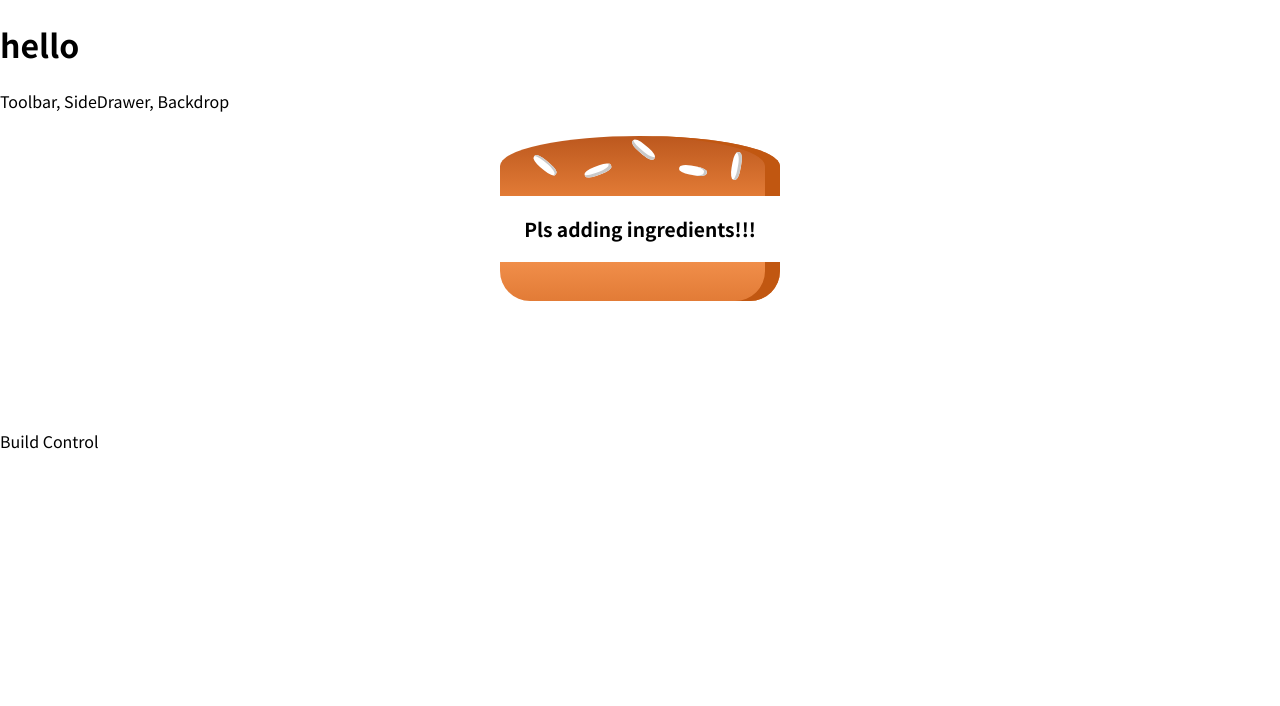
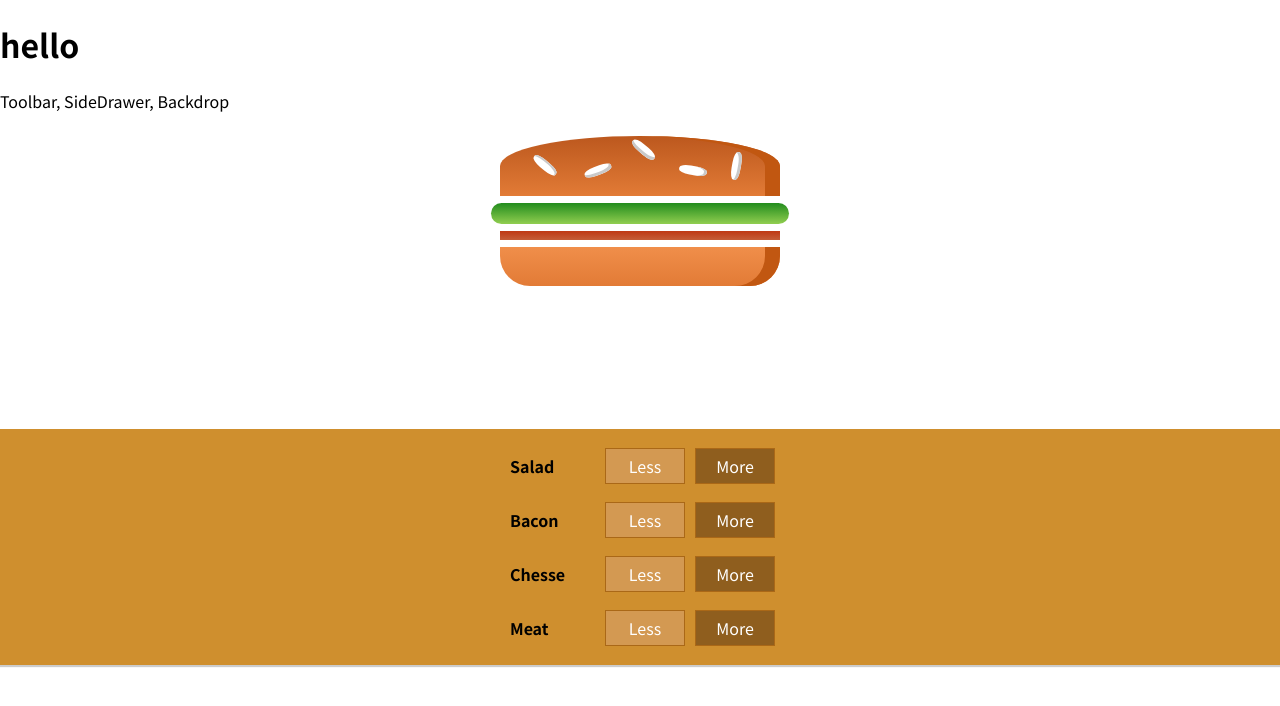
Before and after one commit to trlong357/Burger, a React (Create React App) app: page / in a window 1280 px wide. Shown: the top 706 px of the page. Built offline with nearby package versions, Linux system fonts and the light colour scheme.

Commit message:
131 & 132. Adding the Build Control Component / Outputting Multiple Build Controls

```diff
--- /dev/null
+++ b/src/components/Burger/BuildControls/BuildControl/BuildControl.js
@@ -0,0 +1,11 @@
+import React from "react";
+import classes from "./BuildControl.module.css";
+const buildControl = (props) => (
+  <div className={classes.BuildControl}>
+    <div className={classes.Label}>{props.label}</div>
+    <button className={classes.Less}>Less</button>
+    <button className={classes.More}>More</button>
+  </div>
+);
+
+export default buildControl;
--- /dev/null
+++ b/src/components/Burger/BuildControls/BuildControl/BuildControl.module.css
@@ -0,0 +1,58 @@
+.BuildControl {
+  display: flex;
+  justify-content: space-between;
+  align-items: center;
+  margin: 5px 0;
+}
+
+.BuildControl button {
+  display: block;
+  font: inherit;
+  padding: 5px;
+  margin: 0 5px;
+  width: 80px;
+  border: 1px solid #aa6817;
+  cursor: pointer;
+  outline: none;
+}
+
+.BuildControl button:disabled {
+  background-color: #ac9980;
+  border: 1px solid #7e7365;
+  color: #ccc;
+  cursor: default;
+}
+
+.BuildControl button:hover:disabled {
+  background-color: #ac9980;
+  color: #ccc;
+  cursor: not-allowed;
+}
+
+.Label {
+  padding: 10px;
+  font-weight: bold;
+  width: 80px;
+}
+
+.BuildControl .Less {
+  background-color: #d39952;
+  color: white;
+}
+
+.BuildControl .More {
+  background-color: #8f5e1e;
+  color: white;
+}
+
+.BuildControl .Less:hover,
+.BuildControl .Less:active {
+  background-color: #daa972;
+  color: white;
+}
+
+.BuildControl .More:hover,
+.BuildControl .More:active {
+  background-color: #99703f;
+  color: white;
+}
--- /dev/null
+++ b/src/components/Burger/BuildControls/BuildControls.js
@@ -0,0 +1,19 @@
+import React from "react";
+import classes from "./BuildControls.module.css";
+import BuildControl from "./BuildControl/BuildControl";
+const controls = [
+  { label: "Salad", type: "salad" },
+  { label: "Bacon", type: "bacon" },
+  { label: "Chesse", type: "chesse" },
+  { label: "Meat", type: "Meat" },
+];
+
+const buildControls = (props) => (
+  <div className={classes.BuildControls}>
+    {controls.map((ctrl) => (
+      <BuildControl key={ctrl.label} label={ctrl.label} />
+    ))}
+  </div>
+);
+
+export default buildControls;
--- /dev/null
+++ b/src/components/Burger/BuildControls/BuildControls.module.css
@@ -0,0 +1,10 @@
+.BuildControls {
+  width: 100%;
+  background-color: #cf8f2e;
+  display: flex;
+  flex-flow: column;
+  align-items: center;
+  box-shadow: 0 2px 1px #ccc;
+  margin: auto;
+  padding: 10px 0;
+}
--- a/src/components/Burger/Burger.js
+++ b/src/components/Burger/Burger.js
@@ -18,7 +18,7 @@
     .reduce((arr, el) => {
       return arr.concat(el);
     }, []);
-  // reduce() - a built-in arr function
+  // reduce() - dùng để thực thi một hàm lên từng phần tử của mảng (từ trái sang phải) với một biến tích lũy để thu về một giá trị duy nhất.
 
   if (transformedIngredients.length === 0) {
     transformedIngredients = <p>Pls adding ingredients!!!</p>;
--- a/src/containers/BurgerBuilder/BurgerBuilder.js
+++ b/src/containers/BurgerBuilder/BurgerBuilder.js
@@ -1,6 +1,8 @@
 import React, { Component } from "react";
 import Aux from "../../hoc/Aux";
 import Burger from "../../components/Burger/Burger";
+import BuildControls from "../../components/Burger/BuildControls/BuildControls";
+
 class BurgerBuilder extends Component {
   // -----------
   // constructor(props){
@@ -9,8 +11,8 @@
   // }
   state = {
     ingredients: {
-      salad: 0,
-      bacon: 0,
+      salad: 1,
+      bacon: 1,
       cheese: 0,
       meat: 0,
     },
@@ -24,7 +26,7 @@
     return (
       <Aux>
         <Burger ingredients={this.state.ingredients} />
-        <div>Build Control</div>
+        <BuildControls />
       </Aux>
     );
   }
```
